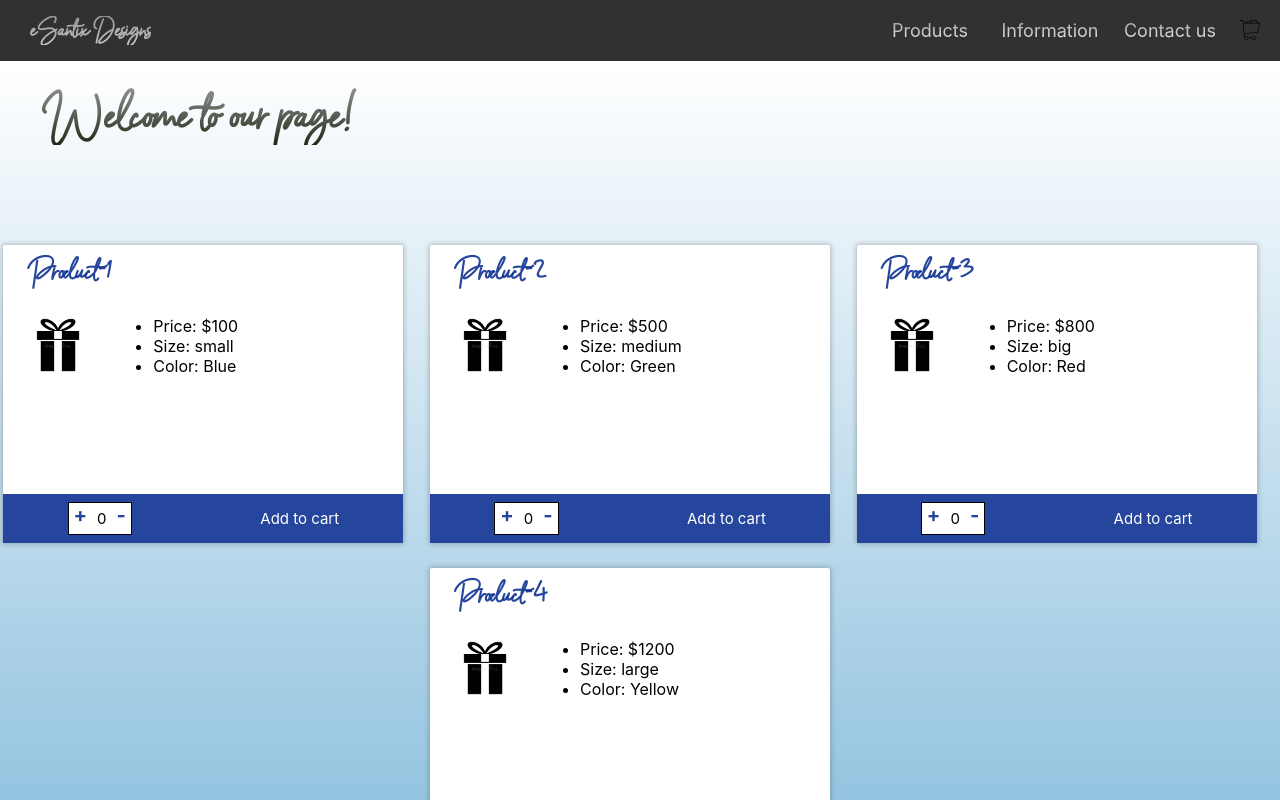
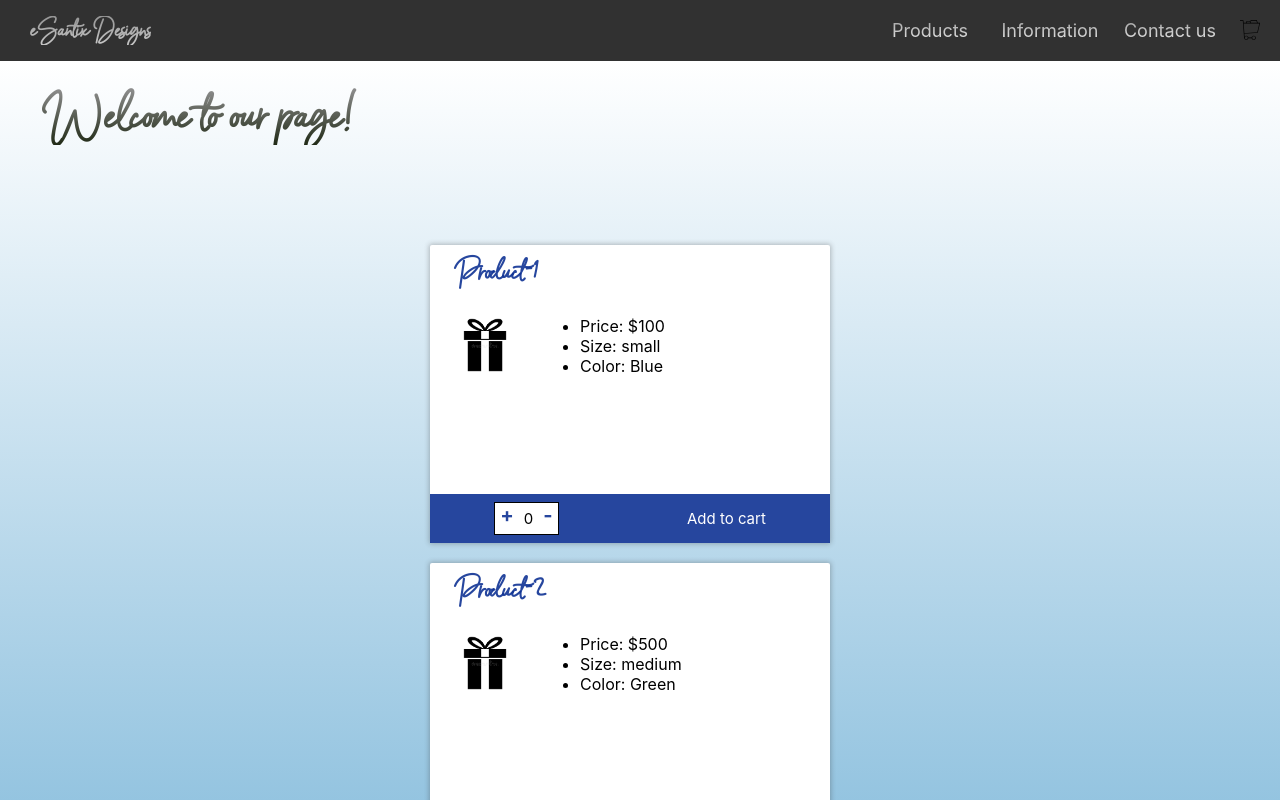
Before and after one commit to esantix/coderhouse-react, a React (Create React App) app in the folder esantix-echevarria/: page / in a window 1280 px wide. Built offline with nearby package versions, Linux system fonts and the light colour scheme.

Commit message:
ItemList restructure

```diff
--- /dev/null
+++ b/esantix-echevarria/src/components/ItemList.jsx
@@ -0,0 +1,23 @@
+
+import { useState , useEffect} from 'react';
+import Item from "./Item"
+
+
+function ItemList(props) {
+
+    return (
+
+            <div className="ItemList">
+                         {
+                    props.data.map(
+                        (elem) => {
+                            return <Item stock={elem.stock} itemId={elem.id} />
+                        }
+                    )
+                }
+
+        </div>
+    )
+}
+
+export default ItemList
--- a/esantix-echevarria/src/components/ItemListContainer.jsx
+++ b/esantix-echevarria/src/components/ItemListContainer.jsx
@@ -1,6 +1,6 @@
 
 import { useState , useEffect} from 'react';
-import Item from "./Item"
+import ItemList from "./ItemList"
 import LoadingBanner from './LoadingBanner'
 
 
@@ -34,13 +34,7 @@ function ItemListContainer(props) {
             </div>
             <div className="ItemListContainer">
                 {loading && <LoadingBanner msg="LOADING PRODUCTS..." />}
-                {
-                    catalogue.map(
-                        (elem) => {
-                            return <Item stock={elem.stock} itemId={elem.id} />
-                        }
-                    )
-                }
+                <ItemList data={catalogue} ></ItemList>
             </div>
         </div>
     )
```
Also changed, not shown: esantix-echevarria/public/favicon.png (deleted).
